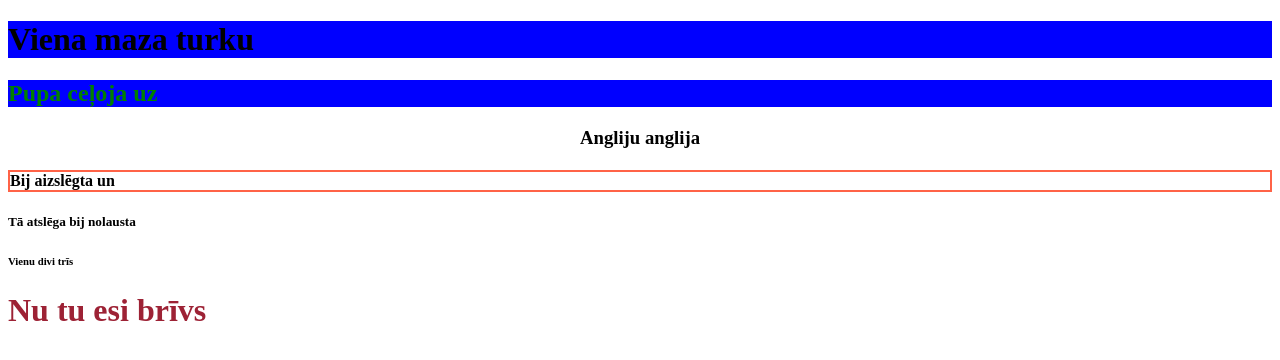
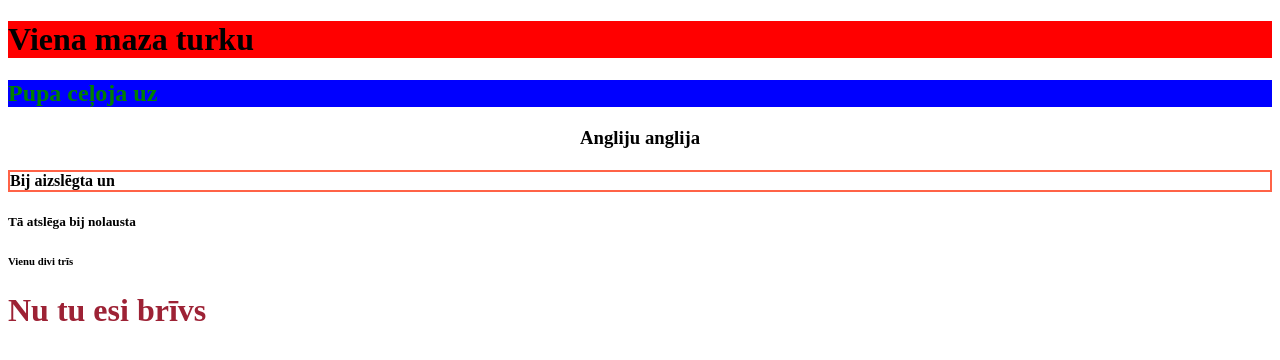
Before and after one commit to zanepurvlice/webpage_style1, a plain HTML site: page index.html in a window 1280 px wide. Drawn offline with Linux system fonts and the light colour scheme.

Commit message:
Update index.html

```diff
--- a/index.html
+++ b/index.html
@@ -6,7 +6,7 @@
 
 <body>
 
-<h1 style="background-color:blue;">Viena maza turku</h1>
+<h1 style="background-color:red;">Viena maza turku</h1>
 <h2 style="color:green;background-color:blue;">Pupa ceļoja uz</h2>
 <h3 style="text-align:center;">Angliju anglija</h3>
 <h4 style="border:2px solid tomato;">Bij aizslēgta un</h4>
```
